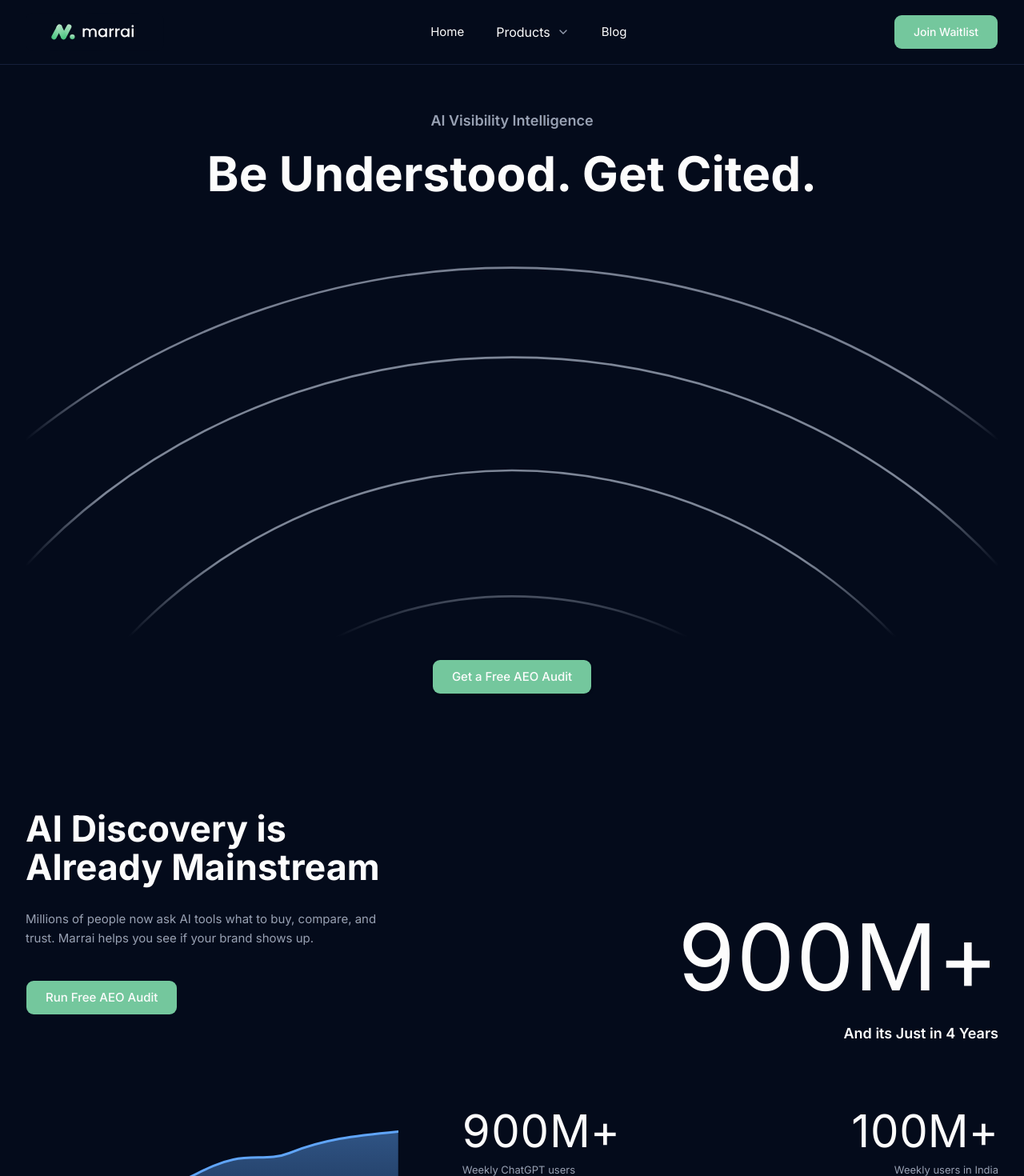
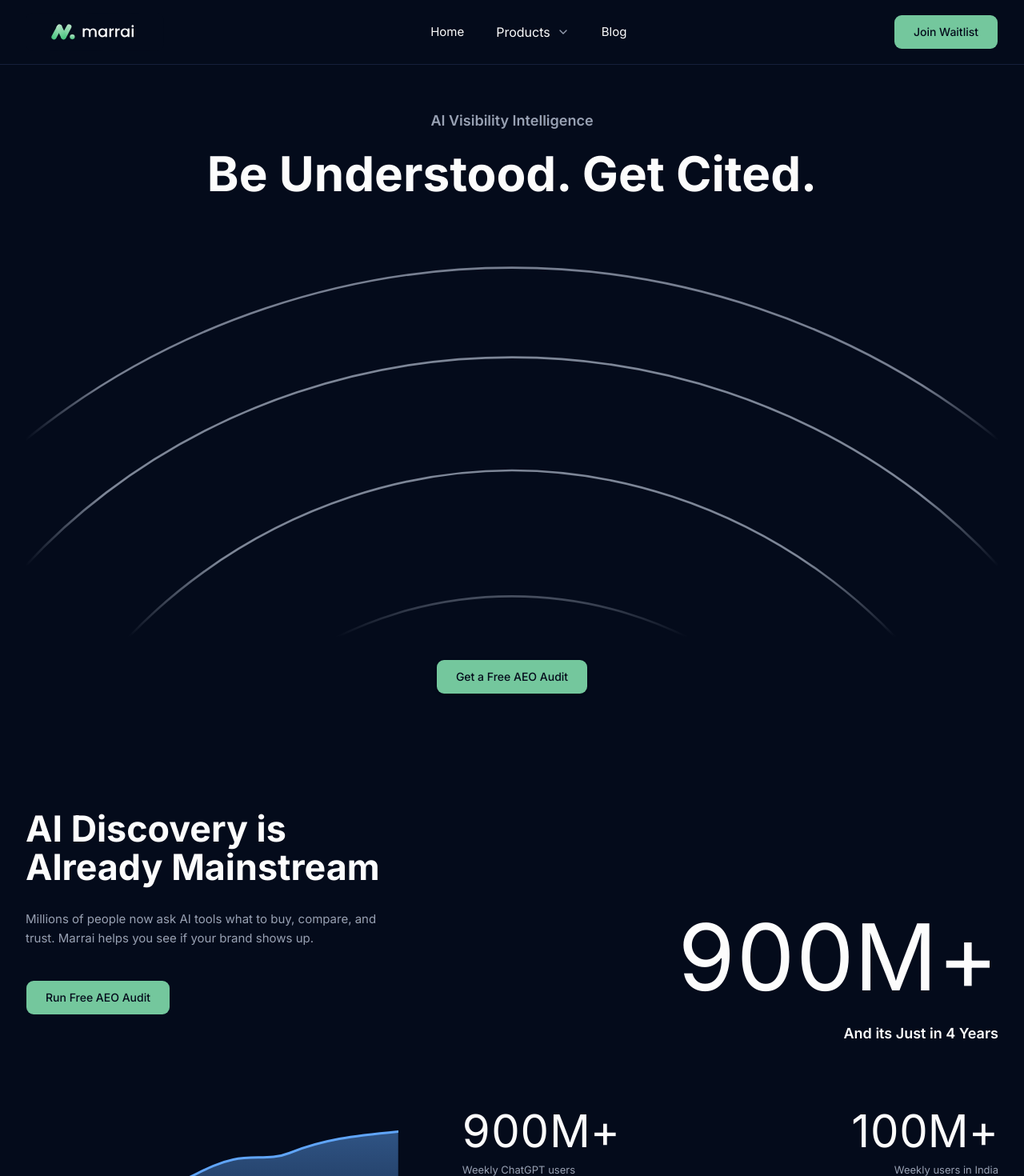
Before and after one commit to whyismeleige/marrai-web, a Next.js app: page / in a window 1280 px wide. Shown: the top 1470 px of the page at 80% size. Built offline with nearby package versions, Linux system fonts and the light colour scheme.

Commit message:
fix(ui): fix button ui across landing page and add types for button variants and sizes

```diff
--- a/src/components/layout/mobile-nav.tsx
+++ b/src/components/layout/mobile-nav.tsx
@@ -165,7 +165,7 @@
                 <Button
                   key={item.label}
                   asChild
-                  className={cn("h-12 rounded-lg text-base sm:h-14")}
+                  className={cn("h-12 rounded-lg sm:h-14")}
                 >
                   <Link href={item.href} onClick={closeMenu}>
                     {item.label}
--- a/src/components/layout/site-header.tsx
+++ b/src/components/layout/site-header.tsx
@@ -124,8 +124,8 @@
               <Button
                 key={item.label}
                 asChild
-                variant={item.variant === "primary" ? "default" : "outline"}
-                className={cn("h-11 rounded-lg px-6 text-body")}
+                variant={item.variant}
+                className={cn("h-11 rounded-lg px-6 ")}
               >
                 <Link href={item.href}>{item.label}</Link>
               </Button>
--- a/src/components/marketing/homepage/ai-discovery-section.tsx
+++ b/src/components/marketing/homepage/ai-discovery-section.tsx
@@ -157,7 +157,7 @@
               <Button
                 asChild
                 size="lg"
-                className="h-9 rounded-lg px-5 text-label sm:h-11 sm:px-6 sm:text-body"
+                className="h-9 rounded-lg px-5 sm:h-11 sm:px-6"
               >
                 <Link href="/audit">Run Free AEO Audit</Link>
               </Button>
--- a/src/components/marketing/homepage/cta-section.tsx
+++ b/src/components/marketing/homepage/cta-section.tsx
@@ -1,6 +1,6 @@
-import { Button } from "@/components/ui/button"
-import { MarketingContainer } from "@/components/marketing/primitives/marketing-container"
-import { MarketingSection } from "@/components/marketing/primitives/marketing-section"
+import { Button } from "@/components/ui/button";
+import { MarketingContainer } from "@/components/marketing/primitives/marketing-container";
+import { MarketingSection } from "@/components/marketing/primitives/marketing-section";
 
 export function CtaSection() {
   return (
@@ -45,7 +45,7 @@
               />
               <Button
                 type="submit"
-                className="h-11 rounded-lg px-5 text-small font-normal sm:h-14 sm:px-8 sm:text-body-lg"
+                className="h-11 rounded-lg px-5 font-normal sm:h-14 sm:px-8 "
               >
                 <span className="hidden sm:inline">Start Free Audit</span>
                 <span className="sm:hidden">Audit</span>
@@ -89,5 +89,5 @@
         </div>
       </MarketingContainer>
     </MarketingSection>
-  )
+  );
 }
--- a/src/components/marketing/homepage/waitlist-section.tsx
+++ b/src/components/marketing/homepage/waitlist-section.tsx
@@ -42,7 +42,7 @@
             />
             <Button
               type="submit"
-              className="h-11 rounded-lg px-5 text-small font-normal sm:h-14 sm:px-8 sm:text-body-lg"
+              className="h-11 rounded-lg px-5 font-normal sm:h-14 sm:px-8"
             >
               <span className="hidden sm:inline">Join the Waitlist</span>
               <span className="sm:hidden">Join</span>
--- a/src/components/marketing/visuals/hero-visual.tsx
+++ b/src/components/marketing/visuals/hero-visual.tsx
@@ -291,7 +291,7 @@
       <Button
         asChild
         size="lg"
-        className="h-10 rounded-lg px-5 text-label shadow-sm sm:h-11 sm:px-6 sm:text-body"
+        className="h-10 rounded-lg px-5 shadow-sm sm:h-11 sm:px-6"
       >
         <Link href="/audit">Get a Free AEO Audit</Link>
       </Button>
--- a/src/components/ui/button.tsx
+++ b/src/components/ui/button.tsx
@@ -1,11 +1,10 @@
-import * as React from "react"
-import { cva, type VariantProps } from "class-variance-authority"
-import { Slot } from "radix-ui"
+import * as React from "react";
+import { cva, type VariantProps } from "class-variance-authority";
+import { Slot } from "radix-ui";
 
-import { cn } from "@/lib/utils"
-
+import { cn } from "@/lib/utils";
 const buttonVariants = cva(
-  "group/button inline-flex shrink-0 items-center justify-center rounded-md border border-transparent bg-clip-padding text-sm font-medium whitespace-nowrap transition-all outline-none select-none focus-visible:border-ring focus-visible:ring-3 focus-visible:ring-ring/50 active:not-aria-[haspopup]:translate-y-px disabled:pointer-events-none disabled:opacity-50 aria-invalid:border-destructive aria-invalid:ring-3 aria-invalid:ring-destructive/20 dark:aria-invalid:border-destructive/50 dark:aria-invalid:ring-destructive/40 [&_svg]:pointer-events-none [&_svg]:shrink-0 [&_svg:not([class*='size-'])]:size-4",
+  "group/button inline-flex shrink-0 cursor-pointer items-center justify-center rounded-md border border-transparent bg-clip-padding text-sm font-medium whitespace-nowrap transition-all outline-none select-none focus-visible:border-ring focus-visible:ring-3 focus-visible:ring-ring/50 active:not-aria-[haspopup]:translate-y-px disabled:cursor-not-allowed disabled:opacity-50 aria-disabled:cursor-not-allowed aria-disabled:opacity-50 aria-invalid:border-destructive aria-invalid:ring-3 aria-invalid:ring-destructive/20 dark:aria-invalid:border-destructive/50 dark:aria-invalid:ring-destructive/40 [&_svg]:pointer-events-none [&_svg]:shrink-0 [&_svg:not([class*='size-'])]:size-4",
   {
     variants: {
       variant: {
@@ -38,8 +37,8 @@
       variant: "default",
       size: "default",
     },
-  }
-)
+  },
+);
 
 function Button({
   className,
@@ -49,9 +48,9 @@
   ...props
 }: React.ComponentProps<"button"> &
   VariantProps<typeof buttonVariants> & {
-    asChild?: boolean
+    asChild?: boolean;
   }) {
-  const Comp = asChild ? Slot.Root : "button"
+  const Comp = asChild ? Slot.Root : "button";
 
   return (
     <Comp
@@ -61,7 +60,9 @@
       className={cn(buttonVariants({ variant, size, className }))}
       {...props}
     />
-  )
+  );
 }
 
-export { Button, buttonVariants }
+export type ButtonVariant = VariantProps<typeof buttonVariants>["variant"];
+export type ButtonSize = VariantProps<typeof buttonVariants>["size"];
+export { Button, buttonVariants };
--- a/src/constants/nav.ts
+++ b/src/constants/nav.ts
@@ -1,3 +1,4 @@
+import { ButtonVariant } from "@/components/ui/button";
 import { Boxes, FileText, LucideIcon, Network, ScanSearch, ShoppingCart } from "lucide-react";
 
 export type ProductNavStatus = "available" | "coming-soon";
@@ -20,7 +21,7 @@
 export type AuthNavItem = {
   label: string;
   href: string;
-  variant: "primary" | "secondary";
+  variant: ButtonVariant;
 };
 
 export const primaryNavItems = [
@@ -84,6 +85,6 @@
   {
     label: "Join Waitlist",
     href: "#waitlist",
-    variant: "primary",
+    variant: "default",
   },
 ] as const satisfies readonly AuthNavItem[];
```
